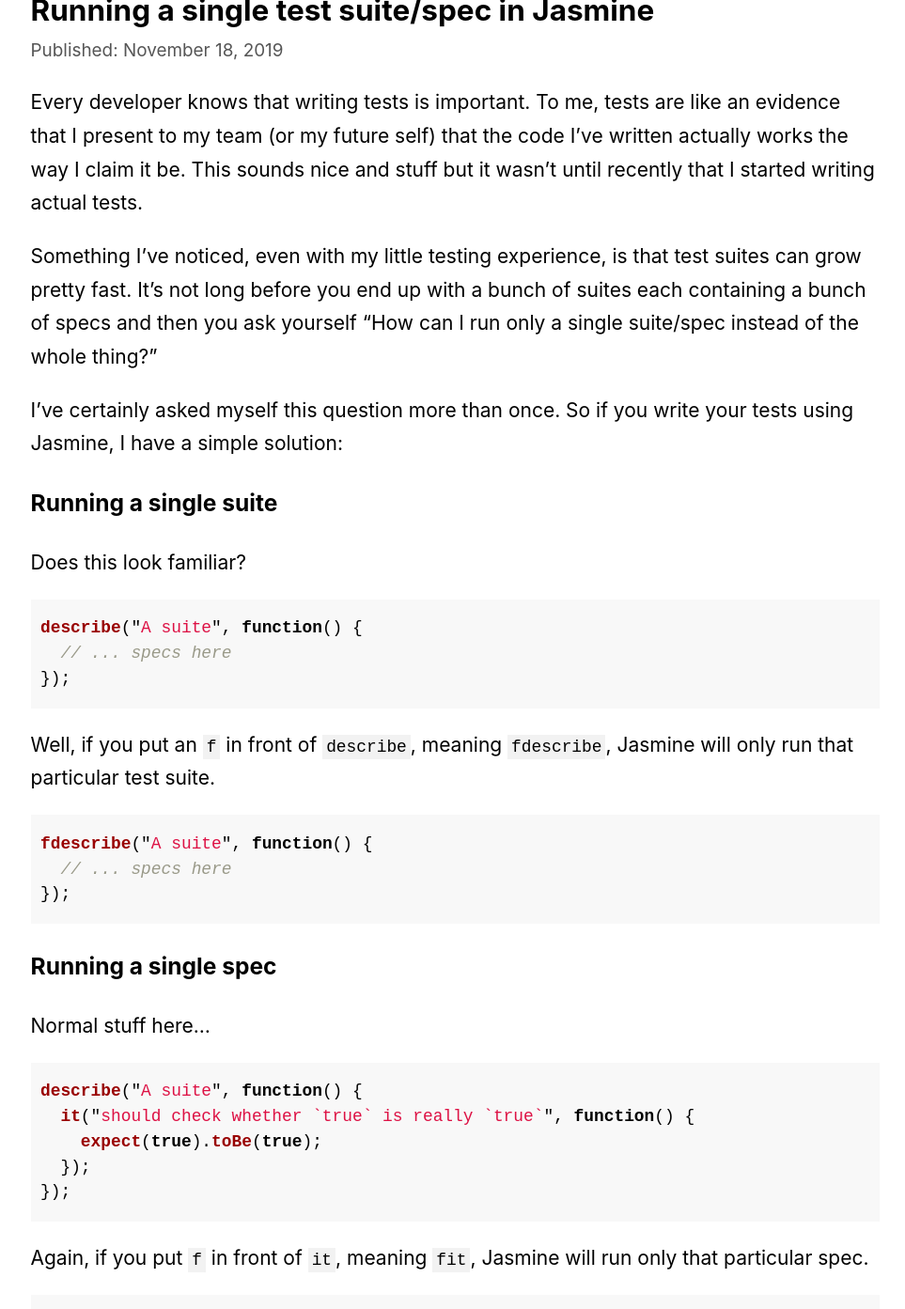
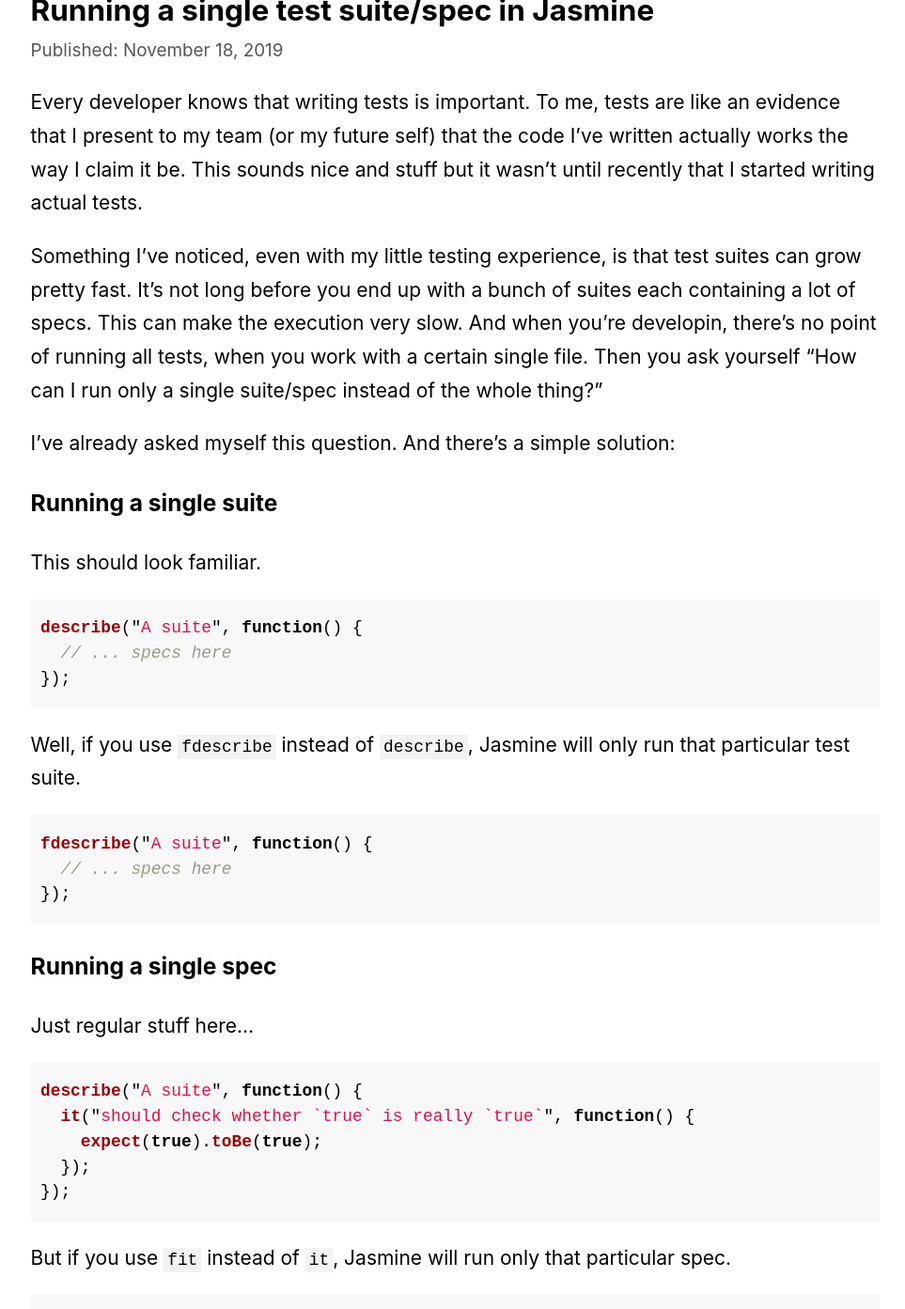
Before and after one commit to dzhavat/dzhavat.github.io, a Jekyll site: the page built from _posts/2019-11-18-running-a-single-test-suite-spec-in-jasmine.md, in a window 1280 px wide and 1400 px high, scrolled down 196 px. Shown: the top 1393 px of the window at 94% size, without its empty margins (156-1119 px from the left). Built offline with Jekyll 4.4.1, drawn with Linux system fonts in a browser that asks for light colours; our own code applies the rules of GitHub Pages for plain Markdown files.

Commit message:
Update post

````diff
--- a/_posts/2019-11-18-running-a-single-test-suite-spec-in-jasmine.md
+++ b/_posts/2019-11-18-running-a-single-test-suite-spec-in-jasmine.md
@@ -5,13 +5,13 @@
 
 Every developer knows that writing tests is important. To me, tests are like an evidence that I present to my team (or my future self) that the code I’ve written actually works the way I claim it be. This sounds nice and stuff but it wasn’t until recently that I started writing actual tests.
 
-Something I’ve noticed, even with my little testing experience, is that test suites can grow pretty fast. It’s not long before you end up with a bunch of suites each containing a bunch of specs and then you ask yourself “How can I run only a single suite/spec instead of the whole thing?”
+Something I’ve noticed, even with my little testing experience, is that test suites can grow pretty fast. It’s not long before you end up with a bunch of suites each containing a lot of specs. This can make the execution very slow. And when you’re developin, there’s no point of running all tests, when you work with a certain single file. Then you ask yourself “How can I run only a single suite/spec instead of the whole thing?”
 
-I’ve certainly asked myself this question more than once. So if you write your tests using Jasmine, I have a simple solution:
+I’ve already asked myself this question. And there’s a simple solution:
 
 ### Running a single suite
 
-Does this look familiar?
+This should look familiar.
 
 ```js
 describe("A suite", function() {
@@ -19,8 +19,7 @@
 });
 ```
 
-Well, if you put an `f` in front of `describe`, meaning `fdescribe`, Jasmine will only run that particular test suite.
-
+Well, if you use `fdescribe` instead of `describe`, Jasmine will only run that particular test suite.
 
 ```js
 fdescribe("A suite", function() {
@@ -30,7 +29,7 @@
 
 ### Running a single spec
 
-Normal stuff here...
+Just regular stuff here...
 
 ```js
 describe("A suite", function() {
@@ -40,7 +39,7 @@
 });
 ```
 
-Again, if you put `f` in front of `it`, meaning `fit`, Jasmine will run only that particular spec.
+But if you use `fit` instead of `it`, Jasmine will run only that particular spec.
 
 ```js
 describe("A suite", function() {
````
